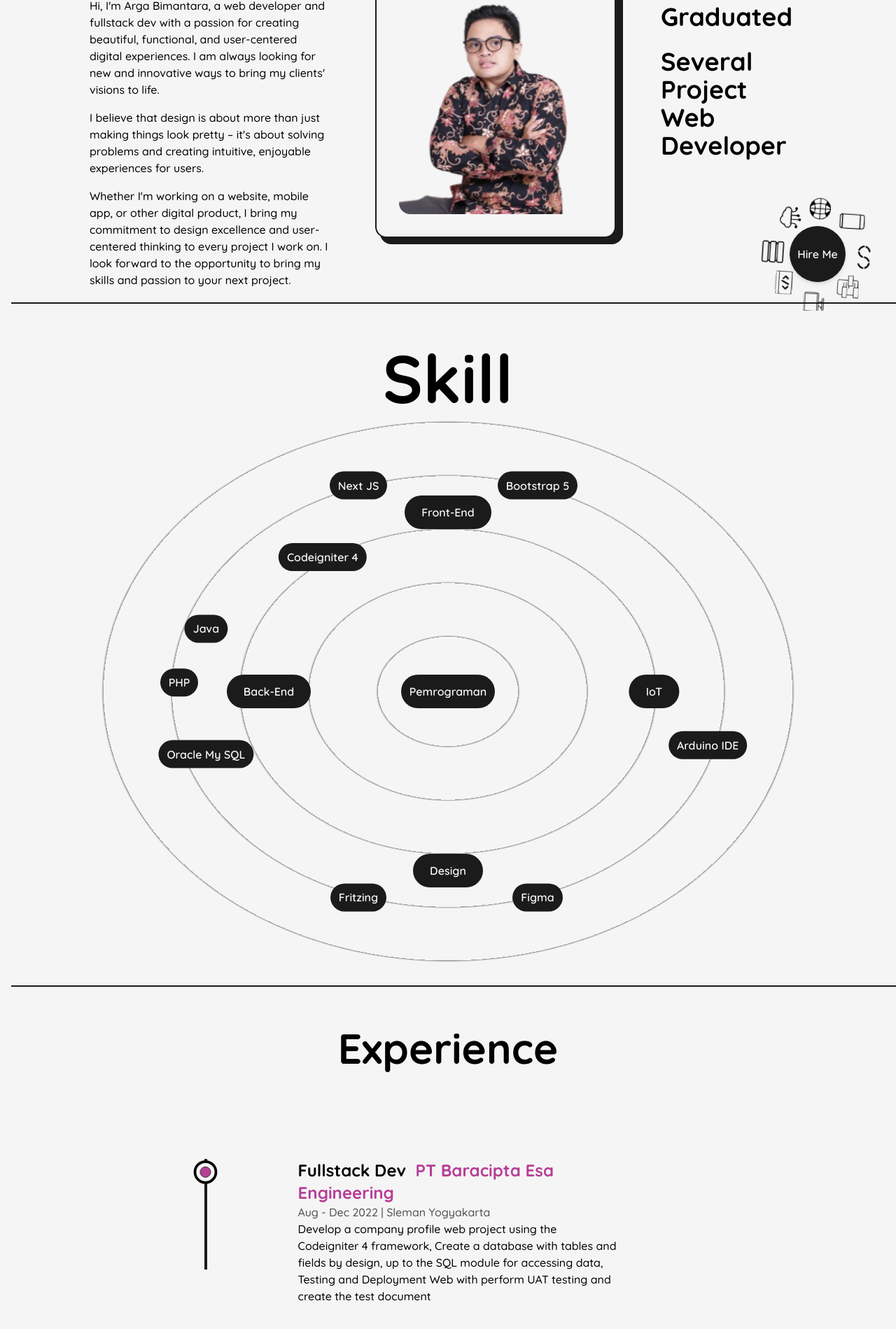
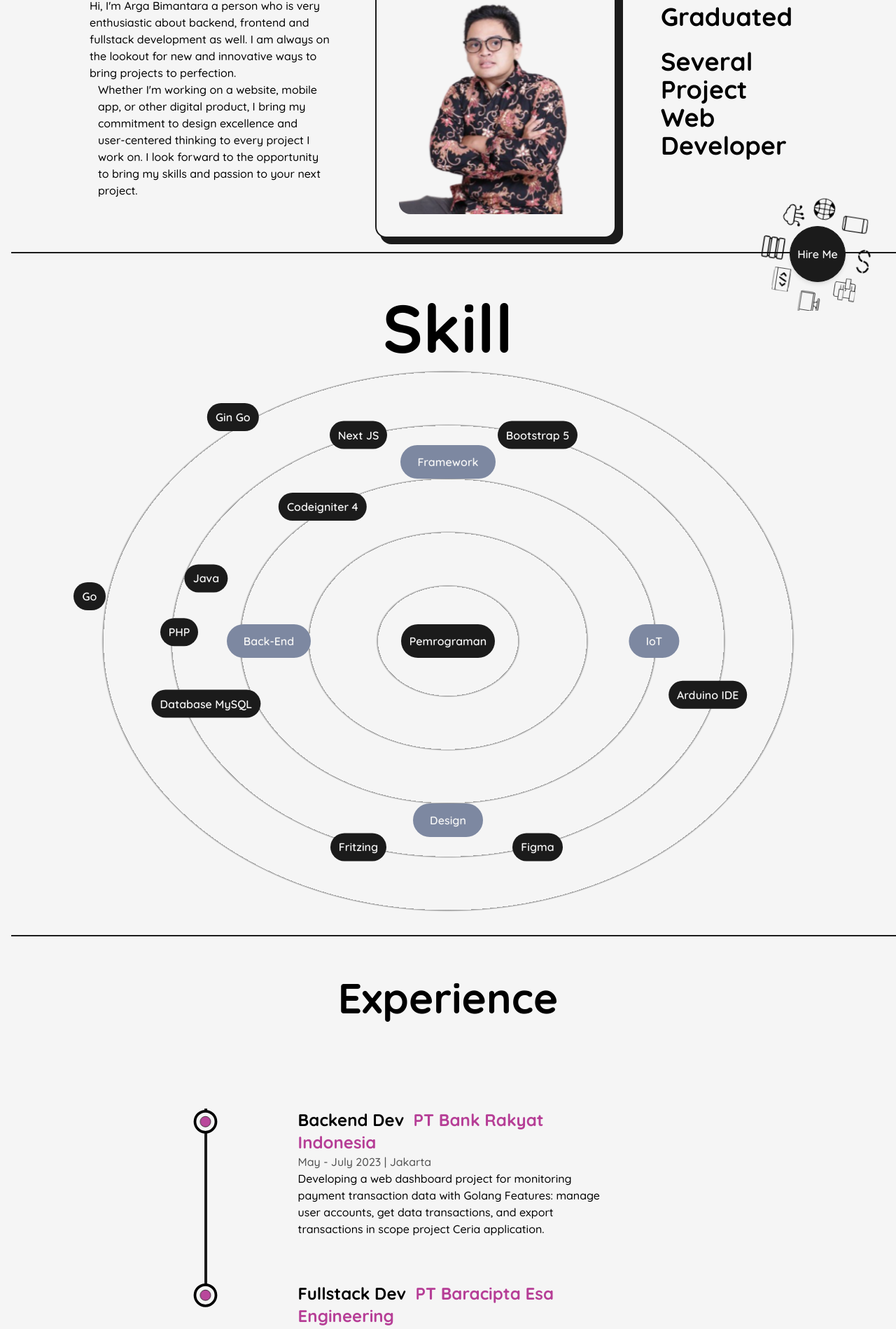
Before and after one commit to argabima/Portofolio-Next-Js, a Next.js app: page /about in a window 1280 px wide. Shown: the part 340-2239 px from the top of the page at 70% size. Built offline with nearby package versions, Linux system fonts and the light colour scheme.

Commit message:
Update Portofolio

```diff
--- a/src/components/Experience.js
+++ b/src/components/Experience.js
@@ -55,6 +55,18 @@ const Experience = () => {
             <ul className='w-full flex flex-col items-start justify-between ml-4'>
                 <Details
 
+                position ="Backend Dev"
+                company="PT Bank Rakyat Indonesia"
+                time="May - July 2023 "
+                address="Jakarta"
+                work="Developing a web dashboard project for monitoring payment transaction data with Golang
+                Features: manage user accounts, get data transactions, and export transactions in scope project
+                Ceria application."
+
+                />
+
+                <Details
+
                 position ="Fullstack Dev"
                 company="PT Baracipta Esa Engineering"
                 time="Aug - Dec 2022 "
--- a/src/components/Skills.js
+++ b/src/components/Skills.js
@@ -4,7 +4,7 @@ import  {motion} from "framer-motion"
 const Skill = ({name, x, y}) => {
 
   return (
-    <motion.div className='flex items-center justify-center rounded-full font-semibold bg-dark text-light py-3 px-6 shadow-dark cursor-pointer
+    <motion.div className='flex items-center justify-center rounded-full font-semibold bg-blue text-light py-3 px-6 shadow-dark cursor-pointer
     absolute'
     whileHover={{scale:1.05}}
 
@@ -50,15 +50,17 @@ const Skills = () => {
         > Pemrograman
         </motion.div>
 
-        <Skill  name="Front-End" x="0vw" y="-20vw" />
+        <Skill  name="Framework" x="0vw" y="-20vw" />
         <Skillup  name="Bootstrap 5" x="10vw" y="-23vw" />
         <Skillup  name="Next JS" x="-10vw" y="-23vw" />
         <Skillup  name="Codeigniter 4" x="-14vw" y="-15vw" />
+        <Skillup  name="Gin Go" x="-24vw" y="-25vw" />
 
         <Skill name="Back-End" x="-20vw" y="0vw" />
-        <Skillup  name="Oracle My SQL" x="-27vw" y="7vw" />
+        <Skillup  name="Database MySQL" x="-27vw" y="7vw" />
         <Skillup  name="Java" x="-27vw" y="-7vw" />
         <Skillup  name="PHP" x="-30vw" y="-1vw" />
+        <Skillup  name="Go" x="-40vw" y="-5vw" />
 
         <Skill name="IoT" x="23vw" y="0vw" />
         <Skillup  name="Arduino IDE" x="29vw" y="6vw" />
--- a/src/pages/about.js
+++ b/src/pages/about.js
@@ -25,12 +25,8 @@ const about = () => {
             <div className='col-span-3 flex flex-col items-start justify-start
             lg:col-span-4 md:order-2 md:col-span-8'>
                 <h2 className='mb-4 text-lg font-bold uppercase text-dark/75'> Biography</h2>
-                <p className='font-medium'>Hi, I'm Arga Bimantara, a web developer and fullstack dev with a passion for creating beautiful, functional,
-and user-centered digital experiences. I am always looking for
-new and innovative ways to bring my clients' visions to life.</p>
-                <p className='my-4 font-medium'>I believe that design is about more than just making things look pretty – it's about solving problems and
-creating intuitive, enjoyable experiences for users. </p>
-                <p  className='font-medium'>
+                <p className='font-medium'>Hi, I'm Arga Bimantara a person who is very enthusiastic about backend, frontend and fullstack development as well. I am always on the lookout for new and innovative ways to bring projects to perfection.</p>
+                <p  className='mx-3 font-medium'>
                 Whether I'm working on a website, mobile app, or
 other digital product, I bring my commitment to design excellence and user-centered thinking to
 every project I work on. I look forward to the opportunity to bring my skills and passion to your next project.
--- a/src/pages/index.js
+++ b/src/pages/index.js
@@ -3,7 +3,7 @@ import Layout from '../components/Layout'
 import AnimatedText from '../components/AnimatedText'
 import Image from 'next/image'
 import profilePics from "../../public/images/profile/aku.png"
-import profilePics2 from "../../public/images/profile/Logo.png"
+import profilePics2 from "../../public/images/profile/bri.png"
 import profilePics3 from "../../public/images/profile/Logo-BEE.png"
 import profilePics4 from "../../public/images/profile/hacktiv8.png"
 import Link from 'next/link'
--- a/src/pages/projects.js
+++ b/src/pages/projects.js
@@ -9,11 +9,12 @@ import project1 from "../../public/images/projects/swev1.png";
 import project2 from "../../public/images/projects/musika.png";
 import project3 from "../../public/images/projects/soluta.png";
 import project4 from "../../public/images/projects/Ramalan.png";
+import project5 from "../../public/images/projects/bri project.png";
 import HireMe from '@/components/HireMe'
 import TransitionEffect from '@/components/TransitionEffect'
 
 
-const FeaturedProjects =({type, title, summary, img, link, github}) => {
+const FeaturedProjects =({type, title, summary, img, link, github,github1}) => {
     return (
         <articles className='w-full flex items-center justify-between rounded-3xl relative rounded-br-2xl
          border border-solid border-dark bg-light shadow-2xl p-12
@@ -43,6 +44,7 @@ const FeaturedProjects =({type, title, summary, img, link, github}) => {
         <div className='mt-2 flex items-center'>
 
         <Link href={github} target="_blank" className='w-[10%]'> <GithubIcon /></Link>
+        <Link href={github1} target="_blank" className='w-[10%]'> <GithubIcon /></Link>
         <Link href={link} target="_blank" className='ml-4 rounded-lg bg-black text-light hover:bg-light hover:text-dark hover:border border-solid border-dark py-2 px-6 font-semibold
         sm:px-3 sm:text-base'> Visit Project</Link>
         </div>
@@ -98,16 +100,27 @@ const projects = () => {
         <div className='grid grid-cols-12 gap-24 gap-y-32 xl:gap-x-16 lg:gap-x-8 md:gap-y-24 sm:gap-y-24 xs:gap-x-0'>
             <div className='col-span-12'>
                 <FeaturedProjects
+                title="Dashboard Data Transaction"
+                img={project5}
+                summary="Project Team DBD Ceria Develop a Dashboard Data Transaction with Go and React JS"
+                link="https://ddbceria-finpro.vercel.app/"
+                github="https://github.com/vincenntod/finpro"
+                github1="https://github.com/IchsanR/Final-Project-FE-DDB-Ceria"
+                type="Internship Projects"
+
+                />
+            </div>
+            <div className='col-span-6'>
+
+            <Projects
                 title="Swevel Company Profile and Learning Platform Project"
                 img={project1}
-                summary="Swevel adalah sebuah Web Company Profile dan Learning Platfrom yang berisi profile perusahaan dan
-                produk layanan berupa jasa kursus dan latihan pembelajaran yang menyediakan
-                banyak materi yang bermanfaat."
                 link="http://swevel.wotle.org/"
                 github="https://github.com/Sendibayu2210/swevel"
                 type="Magang Projects"
 
                 />
+
             </div>
             <div className='col-span-6'>
 
@@ -161,18 +174,7 @@ const projects = () => {
                 />
 
             </div>
-            <div className='col-span-6'>
 
-            <Projects
-                title="Crypto Screener Application"
-                img={project1}
-                link="/"
-                github="/"
-                type="Featured Projects"
-
-                />
-
-            </div>
         </div>
 
         </Layout>
```
Also changed, not shown: public/images/profile/bri.png (added), public/images/projects/bri project.png (added).
